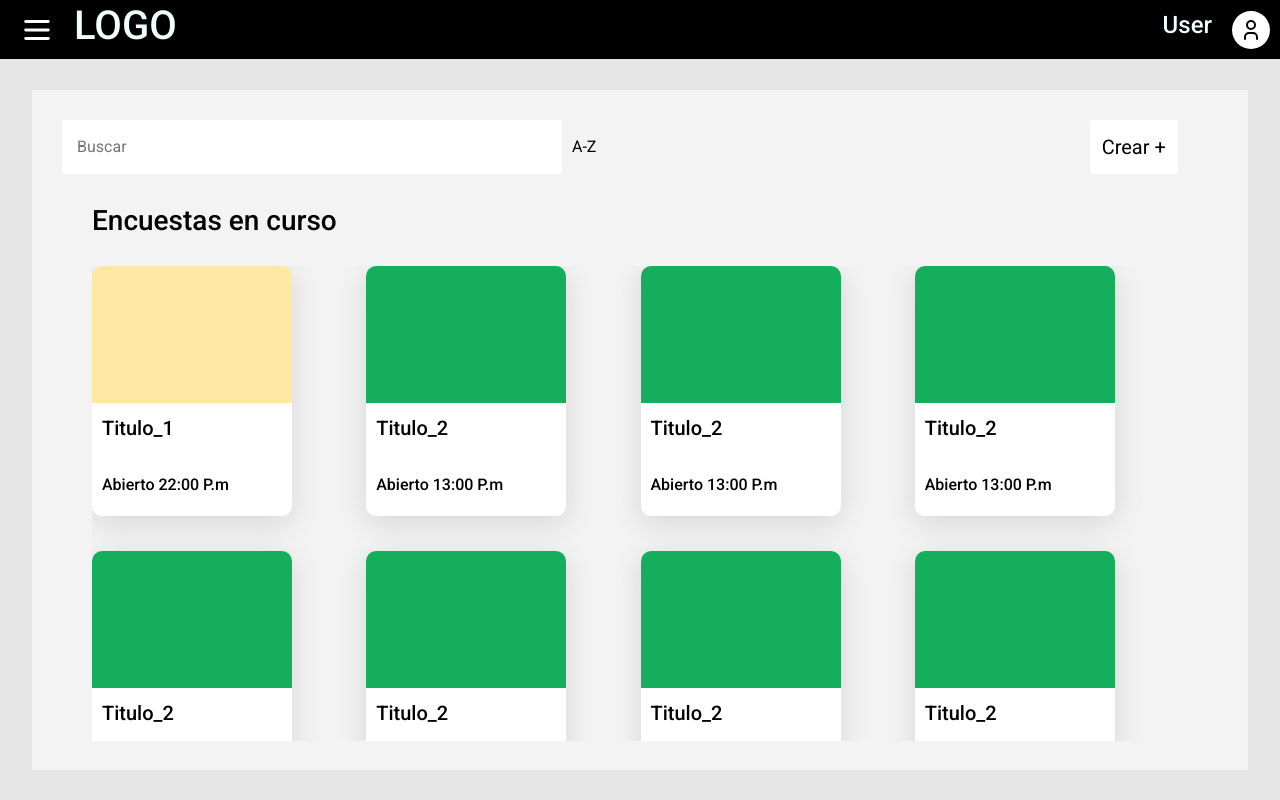
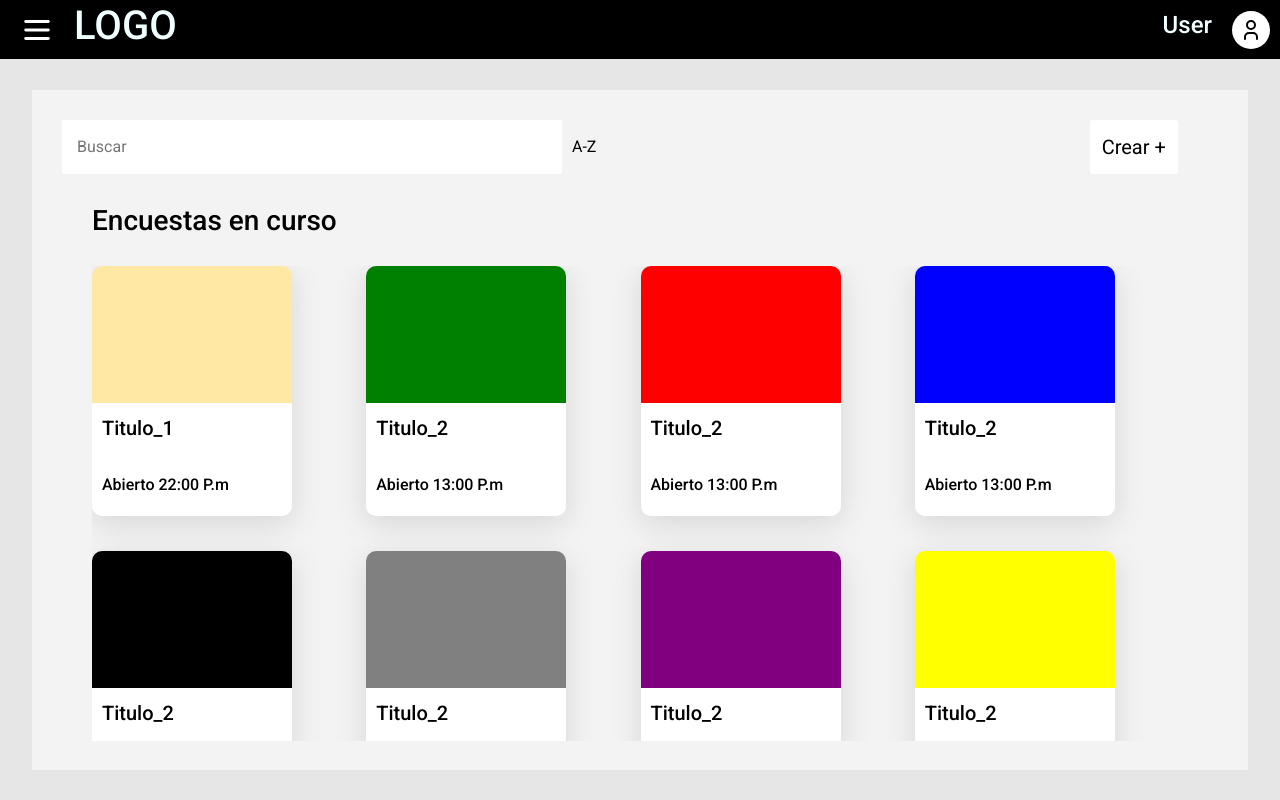
Before and after one commit to Beltranposso/gestor-de-votos, a React (Vite) app: page /Home in a window 1280 px wide. Built offline with nearby package versions, Linux system fonts and the light colour scheme.

Commit message:
Updated Home.jsx component

```diff
--- a/src/Components/Home.jsx
+++ b/src/Components/Home.jsx
@@ -23,13 +23,13 @@ const Home = () => {
           <div  className='content_Card_2'>
 
             <Card_Home titulo={"Titulo_1"} hora={"22:00"} color={"#FFE8A3"}></Card_Home>
-            <Card_Home titulo={"Titulo_2"} hora={"13:00"} color={"#14AE5C"}></Card_Home>
-            <Card_Home titulo={"Titulo_2"} hora={"13:00"} color={"#14AE5C"}></Card_Home>
-            <Card_Home titulo={"Titulo_2"} hora={"13:00"} color={"#14AE5C"}></Card_Home>
-            <Card_Home titulo={"Titulo_2"} hora={"13:00"} color={"#14AE5C"}></Card_Home>
-            <Card_Home titulo={"Titulo_2"} hora={"13:00"} color={"#14AE5C"}></Card_Home>
-            <Card_Home titulo={"Titulo_2"} hora={"13:00"} color={"#14AE5C"}></Card_Home>
-            <Card_Home titulo={"Titulo_2"} hora={"13:00"} color={"#14AE5C"}></Card_Home>
+            <Card_Home titulo={"Titulo_2"} hora={"13:00"} color={"green"}></Card_Home>
+            <Card_Home titulo={"Titulo_2"} hora={"13:00"} color={"red"}></Card_Home>
+            <Card_Home titulo={"Titulo_2"} hora={"13:00"} color={"Blue"}></Card_Home>
+            <Card_Home titulo={"Titulo_2"} hora={"13:00"} color={"black"}></Card_Home>
+            <Card_Home titulo={"Titulo_2"} hora={"13:00"} color={"grey"}></Card_Home>
+            <Card_Home titulo={"Titulo_2"} hora={"13:00"} color={"purple"}></Card_Home>
+            <Card_Home titulo={"Titulo_2"} hora={"13:00"} color={"Yellow"}></Card_Home>
 
 
 
```
